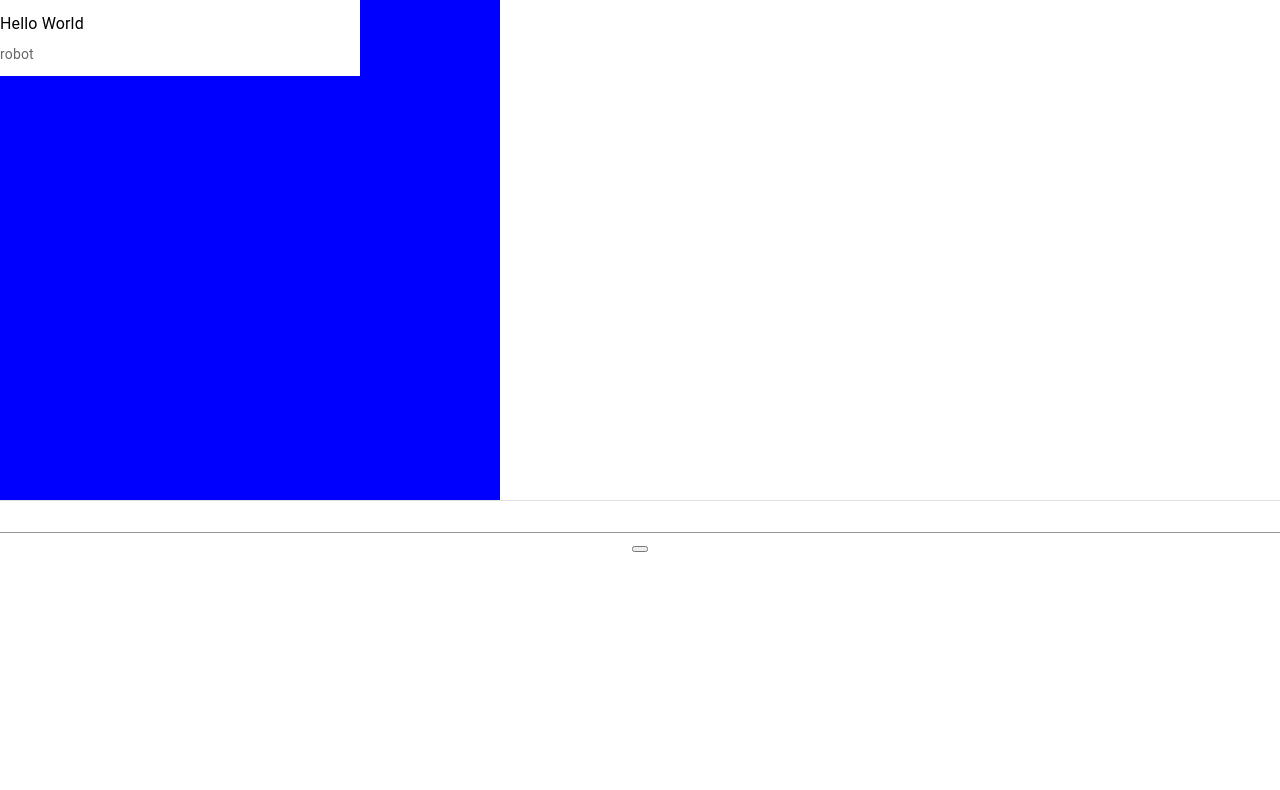
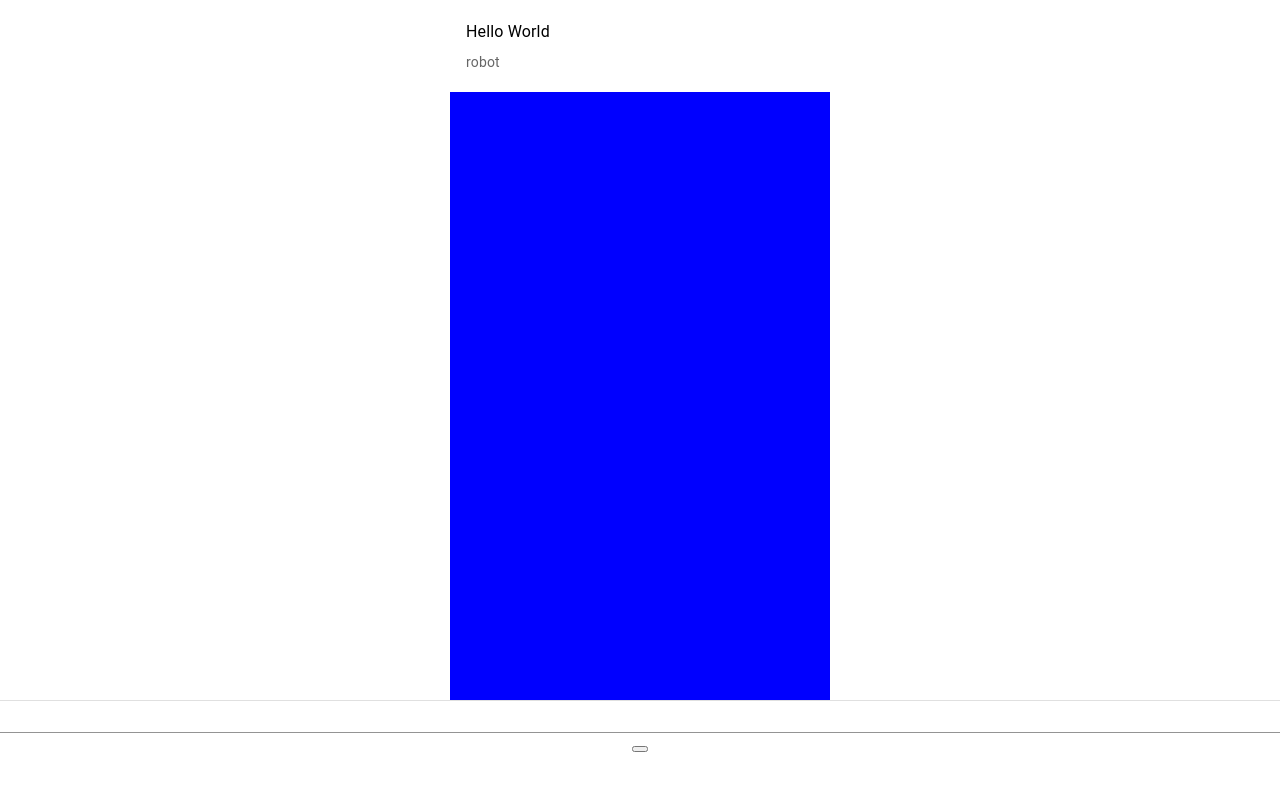
Before and after one commit to Aaddy-1/chat-ui, a React (Create React App) app: page /test in a window 1280 px wide. Shown: the top 790 px of the page. Built offline with nearby package versions, Linux system fonts and the light colour scheme.

Commit message:
Centered the chat div and fixed the message elements

```diff
--- /dev/null
+++ b/src/css/chatWindow.css
@@ -0,0 +1,5 @@
+.chatDiv {
+    display: flex;
+    justify-content: center;
+    align-items: center;
+}
--- a/src/views/chatTest.jsx
+++ b/src/views/chatTest.jsx
@@ -12,7 +12,9 @@ import ListItemText from '@mui/material/ListItemText';
 import { ListItem } from '@mui/material';
 import { TextField } from '@material-ui/core';
 import { Divider } from '@material-ui/core';
+import { alignProperty } from '@mui/material/styles/cssUtils';
 
+import chatDiv from '/Users/aadeesh/Programming/chat-ui/src/css/chatWindow.css';
 
 function Message({props}) {
 
@@ -22,8 +24,9 @@ function Message({props}) {
 
     return (
         <div>
-            <Box sx={{ width: '100%', maxWidth: 360, bgcolor: 'background.paper' }}>
+            <Box sx={{ width: '100%', bgcolor: 'background.paper'}}>
                 <List>
+                    <ListItem>
                     <Grid container>
                         <Grid item xs={12}>
                             <ListItemText align={alignment} primary={props.content}></ListItemText>
@@ -32,6 +35,7 @@ function Message({props}) {
                             <ListItemText align={alignment} secondary={sender}></ListItemText>
                         </Grid>
                     </Grid>
+                    </ListItem>
                 </List>
             </Box>
         </div>
@@ -47,7 +51,6 @@ function ChatWindow({props}) {
     const scrollToBottom = () => {
         endRef.current?.scrollIntoView({behavior: "smooth"})
     }
-    scrollToBottom(endRef.current);
 
     useEffect(() => {
         scrollToBottom();
@@ -61,12 +64,13 @@ function ChatWindow({props}) {
         )
     }
     return (
-        <div>
+        <div className='chatDiv'>
             <Box sx={{
-                width: 500,
-                height: 500,
+                width: 380,
+                height: 700,
                 backgroundColor: 'blue',
                 overflow: 'auto',
+                scrollbarWidth: 'none',
             }}>
                 <Grid container spacing={2}>
                     {messageList.map(msg => (
```
